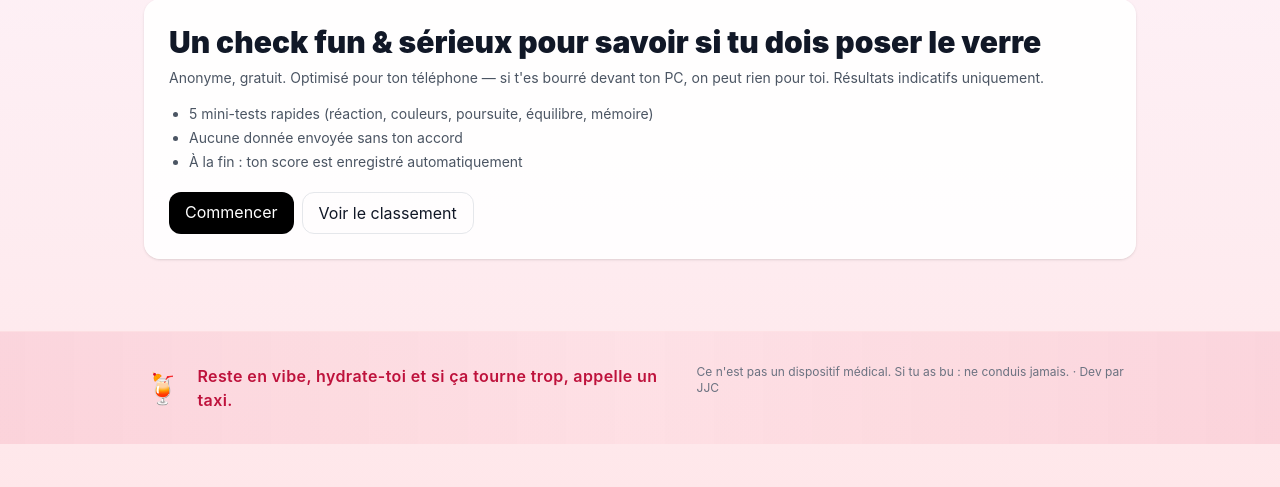
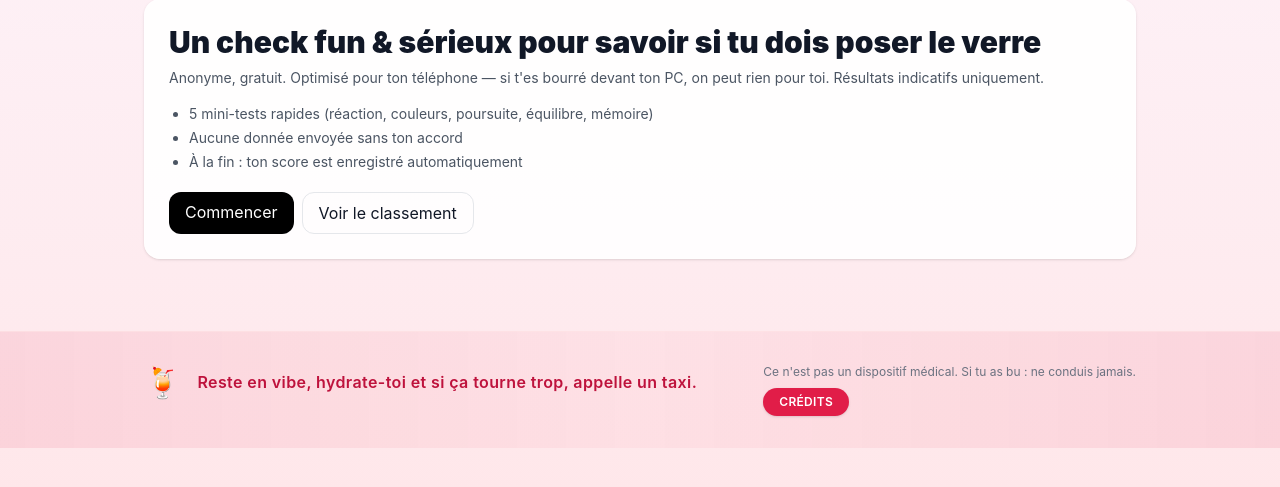
Before and after one commit to jjtronics/jsuisdechire, a Flask app: page / in a window 1280 px wide. Shown: the part 129-616 px from the top of the page. Run offline with Flask 3, Linux system fonts and the light colour scheme; data that the repository does not hold is empty; some libraries are stand-ins or nearby versions.

Commit message:
Fix footer credits translation

```diff
--- a/app.py
+++ b/app.py
@@ -1,5 +1,5 @@
 
-from flask import Flask, render_template, request, jsonify, g, url_for, session, redirect, send_from_directory
+from flask import Flask, render_template, request, jsonify, g, url_for, session, redirect, make_response
 import sqlite3, os, time, datetime, json, hashlib, secrets, smtplib, ssl, imghdr
 from functools import lru_cache, wraps
 from pathlib import Path
@@ -51,16 +51,27 @@ def get_asset_version() -> str:
         return env_version
 
     static_folder = Path(app.static_folder or Path(__file__).parent / "static")
+    template_folder = Path(app.template_folder or Path(__file__).parent / "templates")
     hasher = hashlib.sha256()
 
-    if static_folder.exists():
-        for path in sorted(static_folder.rglob("*")):
-            if path.is_file():
-                relative_path = path.relative_to(static_folder).as_posix().encode("utf-8")
-                hasher.update(relative_path)
-                with path.open("rb") as handle:
-                    for chunk in iter(lambda: handle.read(8192), b""):
-                        hasher.update(chunk)
+    def update_from_folder(prefix: bytes, folder: Path) -> None:
+        if not folder.exists():
+            return
+
+        for path in sorted(folder.rglob("*")):
+            if not path.is_file():
+                continue
+
+            relative_path = path.relative_to(folder).as_posix().encode("utf-8")
+            hasher.update(prefix)
+            hasher.update(relative_path)
+
+            with path.open("rb") as handle:
+                for chunk in iter(lambda: handle.read(8192), b""):
+                    hasher.update(chunk)
+
+    update_from_folder(b"static\0", static_folder)
+    update_from_folder(b"templates\0", template_folder)
 
     return hasher.hexdigest()
 
@@ -110,7 +121,12 @@ def inject_auth_context():
 
 @app.route("/sw.js")
 def service_worker():
-    return send_from_directory(app.static_folder or "static", "sw.js")
+    response = make_response(render_template("sw.js"))
+    response.headers["Content-Type"] = "application/javascript"
+    response.headers["Cache-Control"] = "no-cache, no-store, must-revalidate"
+    response.headers["Pragma"] = "no-cache"
+    response.headers["Expires"] = "0"
+    return response
 
 DEFAULT_SETTINGS = {
     "rxn_trials": 5,
@@ -654,6 +670,11 @@ def t5():
 def results_page():
     return render_template("results.html", app_name=APP_NAME)
 
+
+@app.route("/credits")
+def credits_view():
+    return render_template("credits.html", app_name=APP_NAME)
+
 LATEST_SCORES_CTE = """
 WITH normalized_scores AS (
     SELECT
--- a/static/js/i18n.js
+++ b/static/js/i18n.js
@@ -7,7 +7,8 @@
       "nav.profile": "Mon profil",
       "nav.logout": "Se déconnecter",
       "footer.tagline": "Reste en vibe, hydrate-toi et si ça tourne trop, appelle un taxi.",
-      "footer.disclaimer": "Ce n'est pas un dispositif médical. Si tu as bu : ne conduis jamais. · Dev par JJC",
+      "footer.disclaimer": "Ce n'est pas un dispositif médical. Si tu as bu : ne conduis jamais.",
+      "footer.credits_button": "Crédits",
 
       "home.title": "Un check fun & sérieux pour savoir si tu dois poser le verre",
       "home.subtitle": "Anonyme, gratuit. Optimisé pour ton téléphone — si t'es bourré devant ton PC, on peut rien pour toi. Résultats indicatifs uniquement.",
@@ -253,7 +254,8 @@
       "nav.profile": "My profile",
       "nav.logout": "Log out",
       "footer.tagline": "Stay in the vibe, hydrate, and if things start spinning, call a cab.",
-      "footer.disclaimer": "This is not a medical device. If you drank: never drive. · Dev by JJC",
+      "footer.disclaimer": "This is not a medical device. If you drank: never drive.",
+      "footer.credits_button": "Credits",
 
       "home.title": "A fun & serious check to know if you should put the glass down",
       "home.subtitle": "Anonymous, free. Optimized for your phone — if you're drunk at your PC, we can't help you. Results are for guidance only.",
@@ -499,7 +501,8 @@
       "nav.profile": "Il mio profilo",
       "nav.logout": "Esci",
       "footer.tagline": "Resta nel mood, idratati e se tutto gira troppo, chiama un taxi.",
-      "footer.disclaimer": "Non è un dispositivo medico. Se hai bevuto: non guidare mai. · Dev da JJC",
+      "footer.disclaimer": "Non è un dispositivo medico. Se hai bevuto: non guidare mai.",
+      "footer.credits_button": "Crediti",
 
       "home.title": "Un check divertente e serio per capire se devi posare il bicchiere",
       "home.subtitle": "Anonimo, gratuito. Ottimizzato per il tuo telefono — se sei sbronzo davanti al PC, non possiamo aiutarti. Risultati solo indicativi.",
--- a/static/sw.js
+++ /dev/null
@@ -1 +0,0 @@
-const CACHE='jsd-cache-v176'; self.addEventListener('install',e=>{ self.skipWaiting(); e.waitUntil(caches.open(CACHE)); }); self.addEventListener('activate',e=>{ e.waitUntil(caches.keys().then(keys=>Promise.all(keys.filter(k=>k!==CACHE).map(k=>caches.delete(k))))); }); self.addEventListener('fetch',e=>{ e.respondWith(fetch(e.request).catch(()=>caches.match(e.request))); });
--- a/templates/base.html
+++ b/templates/base.html
@@ -91,8 +91,18 @@
               Reste en vibe, hydrate-toi et si ça tourne trop, appelle un taxi.
             </p>
           </div>
-          <p class="text-xs text-gray-500 dark:text-slate-400 max-w-md" data-i18n="footer.disclaimer">
-            Ce n'est pas un dispositif médical. Si tu as bu : ne conduis jamais. · Dev par JJC
+          <p class="text-xs text-gray-500 dark:text-slate-400 max-w-md">
+            <span data-i18n="footer.disclaimer">
+              Ce n'est pas un dispositif médical. Si tu as bu : ne conduis jamais.
+            </span>
+            <br />
+            <a
+              href="{{ url_for('credits_view') }}"
+              class="inline-flex mt-2 items-center justify-center rounded-full bg-rose-600 px-4 py-1.5 font-semibold uppercase tracking-wide text-white shadow transition hover:bg-rose-700 focus:outline-none focus-visible:ring-2 focus-visible:ring-rose-400 focus-visible:ring-offset-2 focus-visible:ring-offset-rose-50 dark:focus-visible:ring-offset-slate-900"
+              data-i18n="footer.credits_button"
+            >
+              Crédits
+            </a>
           </p>
         </div>
       </footer>
--- /dev/null
+++ b/templates/credits.html
@@ -0,0 +1,21 @@
+{% extends "base.html" %}
+
+{% block content %}
+<section class="py-10">
+  <div class="max-w-3xl mx-auto bg-white/80 backdrop-blur-sm border border-rose-100/60 rounded-3xl shadow-xl p-8 dark:bg-slate-900/70 dark:border-slate-700">
+    <h1 class="text-3xl font-extrabold text-rose-600 dark:text-rose-300 mb-6">Crédits</h1>
+    <p class="text-base leading-relaxed text-gray-700 dark:text-slate-300 mb-4">
+      Ce site a été développé par <span class="font-semibold">JJC</span> et remercie tout particulièrement l'aide qui m'a été apportée par :
+    </p>
+    <ul class="space-y-2 text-gray-700 dark:text-slate-200 font-medium mb-6">
+      <li class="flex items-center gap-3"><span class="text-rose-500">•</span><span>YB</span></li>
+      <li class="flex items-center gap-3"><span class="text-rose-500">•</span><span>Aerin</span></li>
+      <li class="flex items-center gap-3"><span class="text-rose-500">•</span><span>Red</span></li>
+      <li class="flex items-center gap-3"><span class="text-rose-500">•</span><span>MFO</span></li>
+      <li class="flex items-center gap-3"><span class="text-rose-500">•</span><span>TC</span></li>
+    </ul>
+    <p class="text-base leading-relaxed text-gray-700 dark:text-slate-300 mb-2">Et j'en oublie sûrement...</p>
+    <p class="text-base font-semibold text-rose-600 dark:text-rose-300">Merci à tous pour vos contributions !</p>
+  </div>
+</section>
+{% endblock %}
--- /dev/null
+++ b/templates/sw.js
@@ -0,0 +1,18 @@
+const CACHE = 'jsd-cache-v{{ asset_version }}';
+
+self.addEventListener('install', (event) => {
+  self.skipWaiting();
+  event.waitUntil(caches.open(CACHE));
+});
+
+self.addEventListener('activate', (event) => {
+  event.waitUntil(
+    caches
+      .keys()
+      .then((keys) => Promise.all(keys.filter((key) => key !== CACHE).map((key) => caches.delete(key)))),
+  );
+});
+
+self.addEventListener('fetch', (event) => {
+  event.respondWith(fetch(event.request).catch(() => caches.match(event.request)));
+});
```
